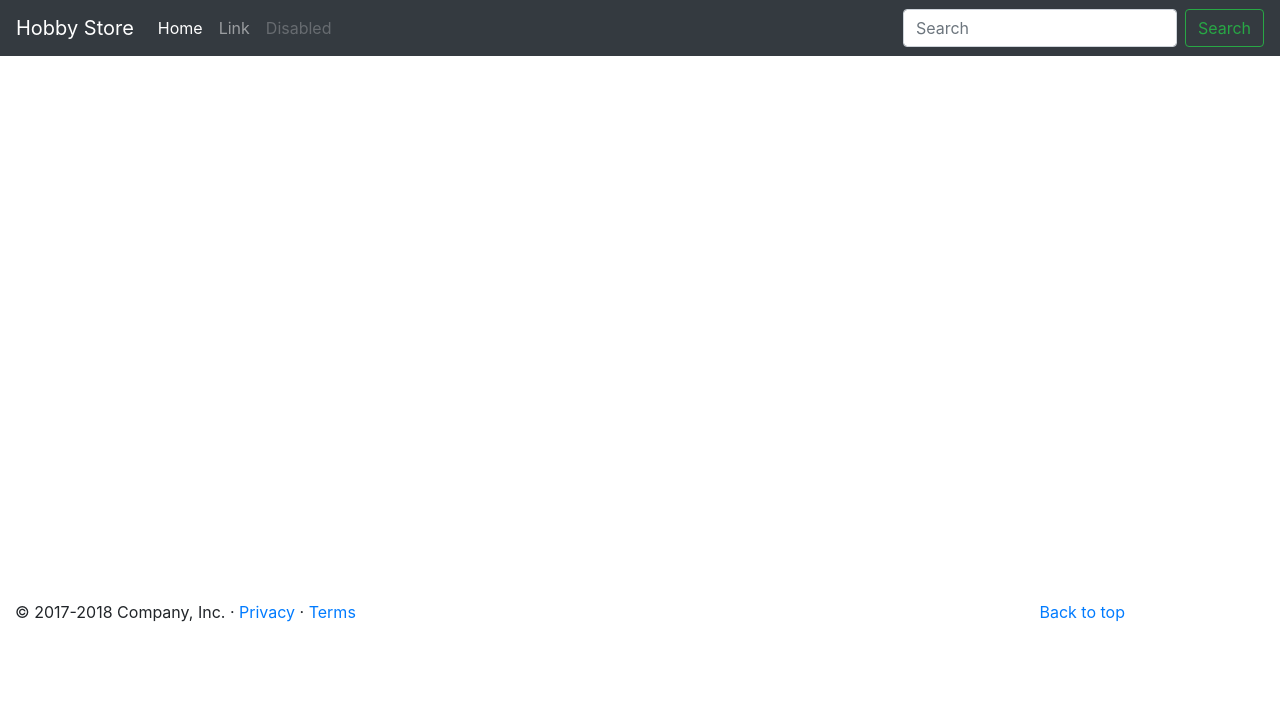
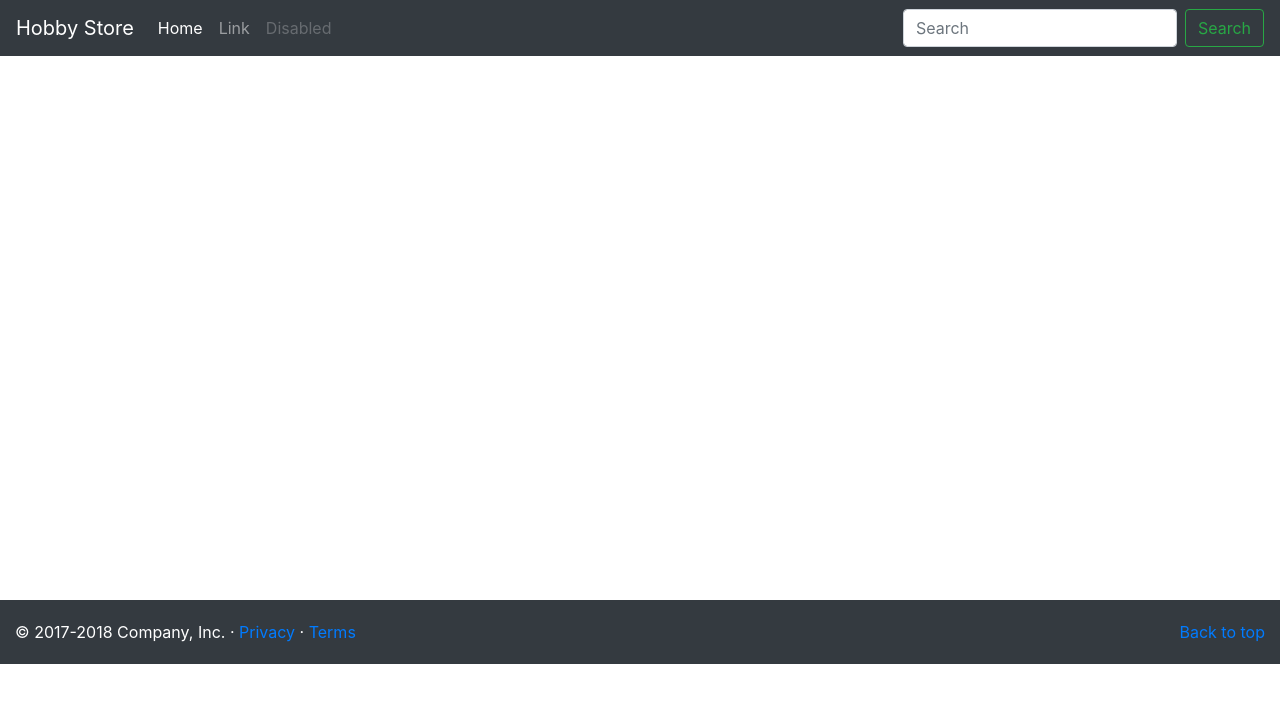
Before and after one commit to chirag-mishra/hobbyStore, an Angular app in the folder Frontend/: page / in a window 1280 px wide. Shown: the top 702 px of the page. Built offline with nearby package versions, Linux system fonts and the light colour scheme.

Commit message:
made footer container-fluid and made div for wrong p tag

```diff
--- a/Frontend/src/app/components/footer/footer.component.html
+++ b/Frontend/src/app/components/footer/footer.component.html
@@ -1,4 +1,4 @@
-<footer class="container" style="margin: 0px;">
+<footer class="container-fluid">
     <p class="float-right"><a href="#">Back to top</a></p>
-    <p>&copy; 2017-2018 Company, Inc. &middot; <a href="#">Privacy</a> &middot; <a href="#">Terms</a></p>
+    <div>&copy; 2017-2018 Company, Inc. &middot; <a href="#">Privacy</a> &middot; <a href="#">Terms</a></div>
 </footer>
--- a/Frontend/src/styles.css
+++ b/Frontend/src/styles.css
@@ -1 +1,6 @@
 /* You can add global styles to this file, and also import other style files */
+footer {
+    padding: 20px;
+    background: #343a40;
+    color: #fff;
+}
```
